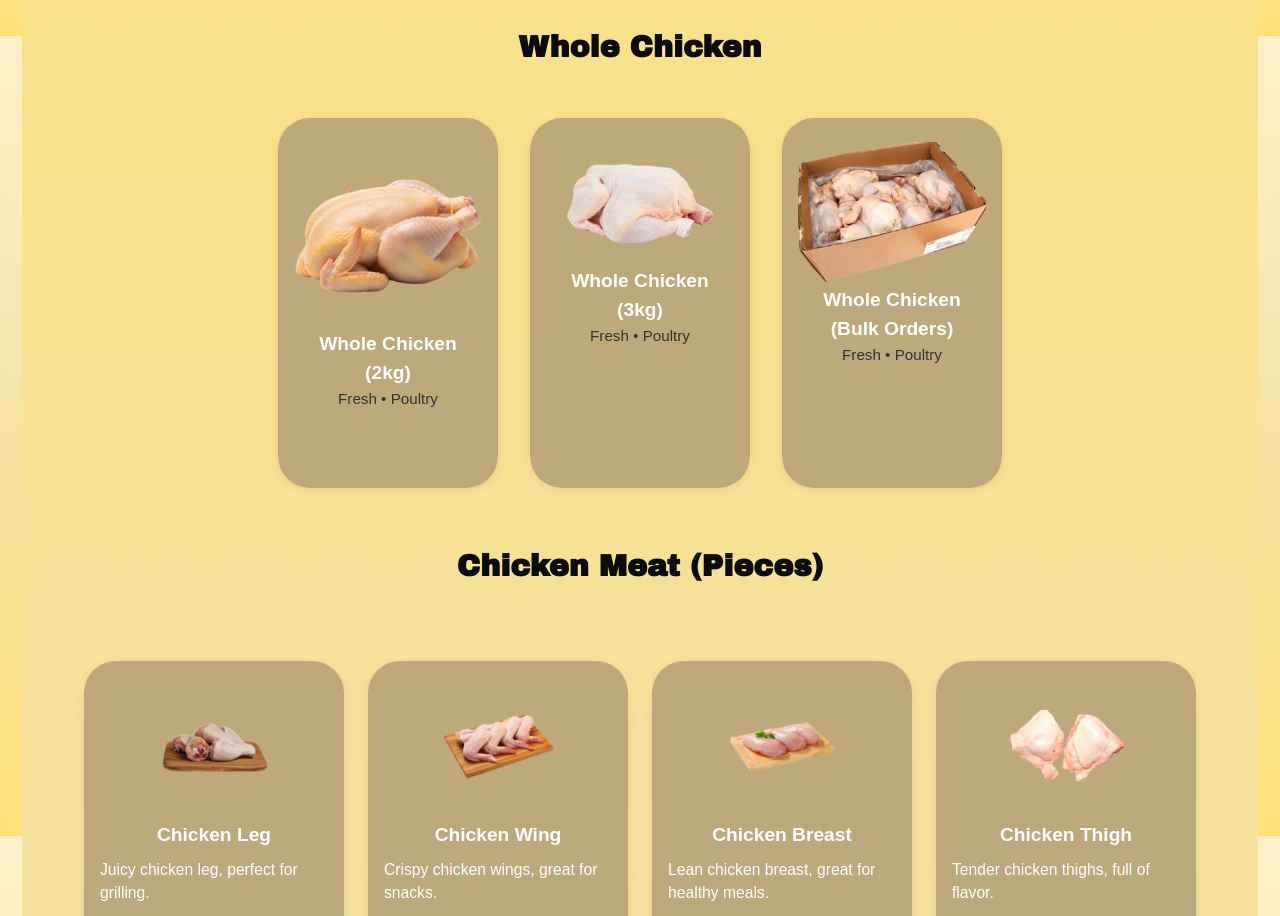
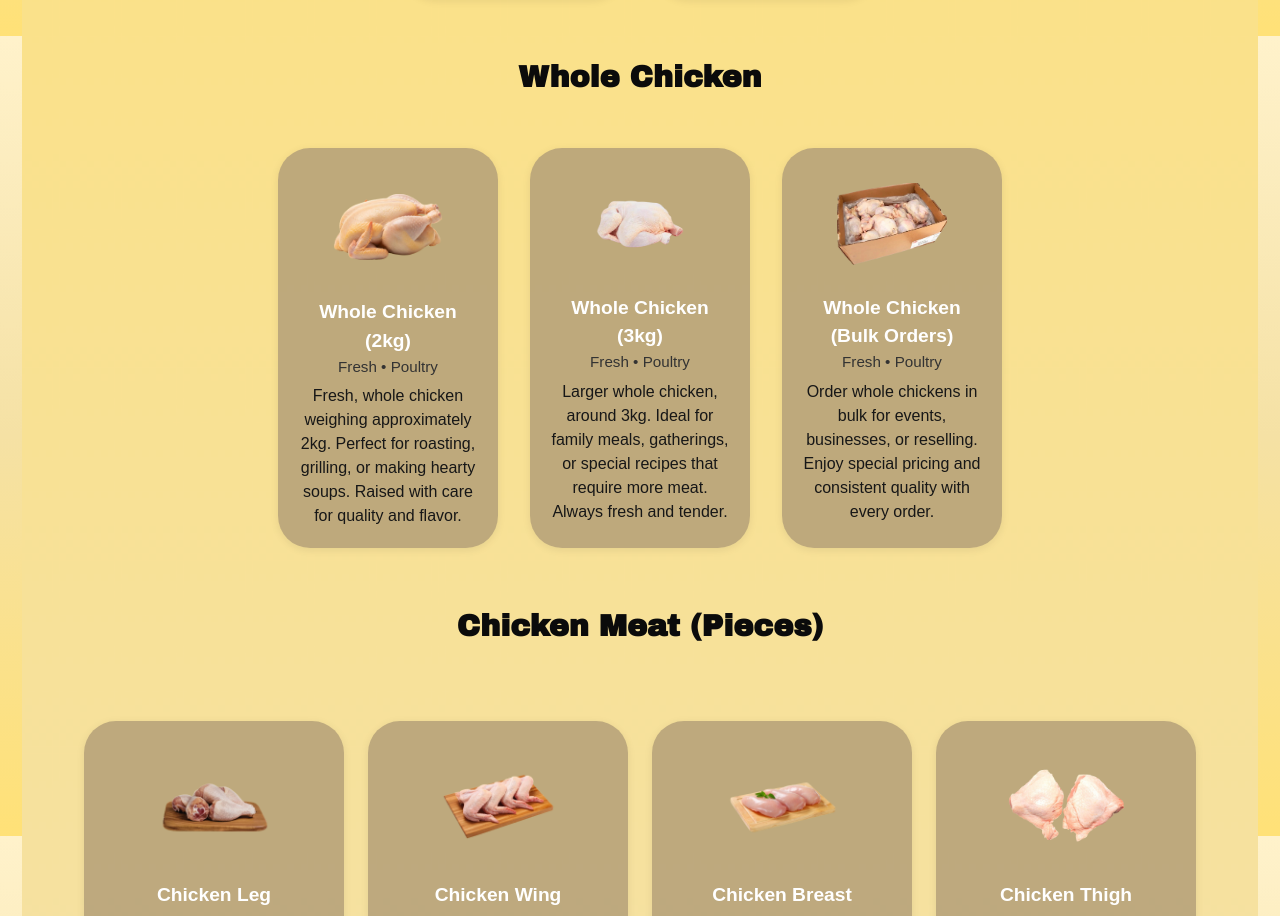
Before and after one commit to M1R4-CLE/shell-co, a Next.js app: page / in a window 1280 px wide. Shown: the part 3164-4080 px from the top of the page. Built offline with nearby package versions, Linux system fonts and the light colour scheme; no server answers.

Commit message:
some adjustments in products panel

```diff
--- a/app/page.js
+++ b/app/page.js
@@ -127,9 +127,9 @@ const allProducts = [
   { id: 101, name: "White Egg", category: "Egg", desc: "Fresh white eggs from healthy hens. Rich in protein and perfect for daily meals.", img: "/images/Chicken/WhiteEgg_Tray.png" },
   { id: 102, name: "Brown Egg", category: "Egg", desc: "Nutritious brown eggs, carefully selected for quality and freshness every day.", img: "/images/Chicken/BrownEggTray.png" },
   // Whole Chickens
-  { id: 201, name: "Whole Chicken (2kg)", category: "Whole Chicken", desc: "Fresh • Poultry", img: "/images/Chicken/Whole_Chicken1.png" },
-  { id: 202, name: "Whole Chicken (3kg)", category: "Whole Chicken", desc: "Fresh • Poultry", img: "/images/Chicken/Whole_Chicken2.png" },
-  { id: 203, name: "Whole Chicken (Bulk Orders)", category: "Whole Chicken", desc: "Fresh • Poultry", img: "/images/Chicken/Bulkorder.png" },
+  { id: 201, name: "Whole Chicken (2kg)", category: "Whole Chicken", desc: "Fresh, whole chicken weighing approximately 2kg. Perfect for roasting, grilling, or making hearty soups. Raised with care for quality and flavor.", img: "/images/Chicken/Whole_Chicken1.png" },
+  { id: 202, name: "Whole Chicken (3kg)", category: "Whole Chicken", desc: "Larger whole chicken, around 3kg. Ideal for family meals, gatherings, or special recipes that require more meat. Always fresh and tender.", img: "/images/Chicken/Whole_Chicken2.png" },
+  { id: 203, name: "Whole Chicken (Bulk Orders)", category: "Whole Chicken", desc: "Order whole chickens in bulk for events, businesses, or reselling. Enjoy special pricing and consistent quality with every order.", img: "/images/Chicken/Bulkorder.png" },
   // Chicken Meat Pieces
   ...meatProducts.map(card => ({
     id: 300 + card.id,
@@ -342,6 +342,10 @@ export default function Home() {
       product.name.toLowerCase().includes(searchQuery.toLowerCase())
   );
 
+  const hasEggs = filteredEggs.length > 0;
+  const hasWholeChicken = filteredWholeChicken.length > 0;
+  const hasMeatProducts = filteredMeatProducts.length > 0;
+
   // Modal state
   const [isModalOpen, setIsModalOpen] = useState(false);
   const [selectedProduct, setSelectedProduct] = useState(null);
@@ -467,6 +471,7 @@ export default function Home() {
           </div>
 
           {/* Eggs */}
+          {(!searchQuery || hasEggs) && (
             <div className={styles.eggCategory}>
               <div className={styles.categoryTitle}>Egg</div>
               <div className={styles.eggCardsRow}>
@@ -475,7 +480,7 @@ export default function Home() {
                     <img
                       src={product.img}
                       alt={product.name}
-                    className={styles.cardImage}
+                      className={`${styles.cardImage} ${styles.wholeChickenCardImage}`}
                     />
                     <h3 className={styles.cardTitle}>{product.name}</h3>
                     <p className={styles.cardDesc}>{product.desc}</p>
@@ -483,8 +488,10 @@ export default function Home() {
                 ))}
               </div>
             </div>
+          )}
 
           {/* Whole Chicken */}
+          {(!searchQuery || hasWholeChicken) && (
             <div className={styles.wholeChickenCategory}>
               <div className={styles.categoryTitle}>Whole Chicken</div>
               <div className={styles.wholeChickenCardsRow}>
@@ -493,19 +500,19 @@ export default function Home() {
                     <img
                       src={product.img}
                       alt={product.name}
-                    className={styles.cardImage}
+                      className={`${styles.cardImage} ${styles.wholeChickenCardImage}`}
                     />
                     <h3 className={styles.cardTitle}>{product.name}</h3>
                     <div className={styles.cardType}>Fresh • Poultry</div>
-                  <div className={styles.cardSizes}>
-                    {/* You can add sizes info here if available */}
-                  </div>
+                    <div className={styles.cardDesc}>{product.desc}</div>
                   </div>
                 ))}
               </div>
             </div>
+          )}
 
-          {/* Chicken Meat (Pieces) Carousel */}
+          {/* Chicken Meat (Pieces) */}
+          {(!searchQuery || hasMeatProducts) && (
             <div className={styles.chickenMeatCategory}>
               <div className={styles.categoryTitle}>Chicken Meat (Pieces)</div>
               <div className={styles.meatGridWrapper}>
@@ -526,6 +533,7 @@ export default function Home() {
                 </div>
               </div>
             </div>
+          )}
 
           <div className={styles.poultryFeedsCategory}>
             <div className={styles.categoryTitle}>Poulty Feeds</div>
--- a/app/page.module.css
+++ b/app/page.module.css
@@ -474,14 +474,15 @@ html, body {
 
 .productCard {
   width: 220px;
-  height: 370px;
+  height: 400px; /* or your preferred height */
   background: rgba(180, 160, 120, 0.85);
   border-radius: 32px;
   box-shadow: 0 2px 8px rgba(0,0,0,0.08);
   display: flex;
   flex-direction: column;
-  align-items: center;
+  align-items: center;      /* Center all child elements horizontally */
   justify-content: flex-start;
+  text-align: center;       /* Center all text inside the card */
   padding: 24px 16px;
   box-sizing: border-box;
   margin-bottom: 16px;
@@ -496,8 +497,9 @@ html, body {
   box-shadow: 0 2px 8px rgba(0,0,0,0.08);
   display: flex;
   flex-direction: column;
-  align-items: center;
+  align-items: center;      /* Center all child elements horizontally */
   justify-content: flex-start;
+  text-align: center;       /* Center all text inside the card */
   padding: 24px 16px;
   box-sizing: border-box;
   margin-bottom: 16px;
@@ -991,6 +993,8 @@ html, body {
     margin-bottom: 4px;
     font-size: 14px;
     padding: 0 12px;
+    height: 34px;
+    border-radius: 999px;
   }
   .serviceCard:last-child {
     max-width: 100% !important;
@@ -1453,3 +1457,14 @@ html, body {
     height: auto;
   }
 }
+
+/* Make only the images in Whole Chicken cards smaller */
+.wholeChickenCardImage {
+  width: 110px !important;
+  height: 110px !important;
+  object-fit: contain;
+  margin-bottom: 16px;
+  display: block;
+  margin-left: auto;
+  margin-right: auto;
+}
```
Lines whose indentation alone changed are shown as unchanged.
